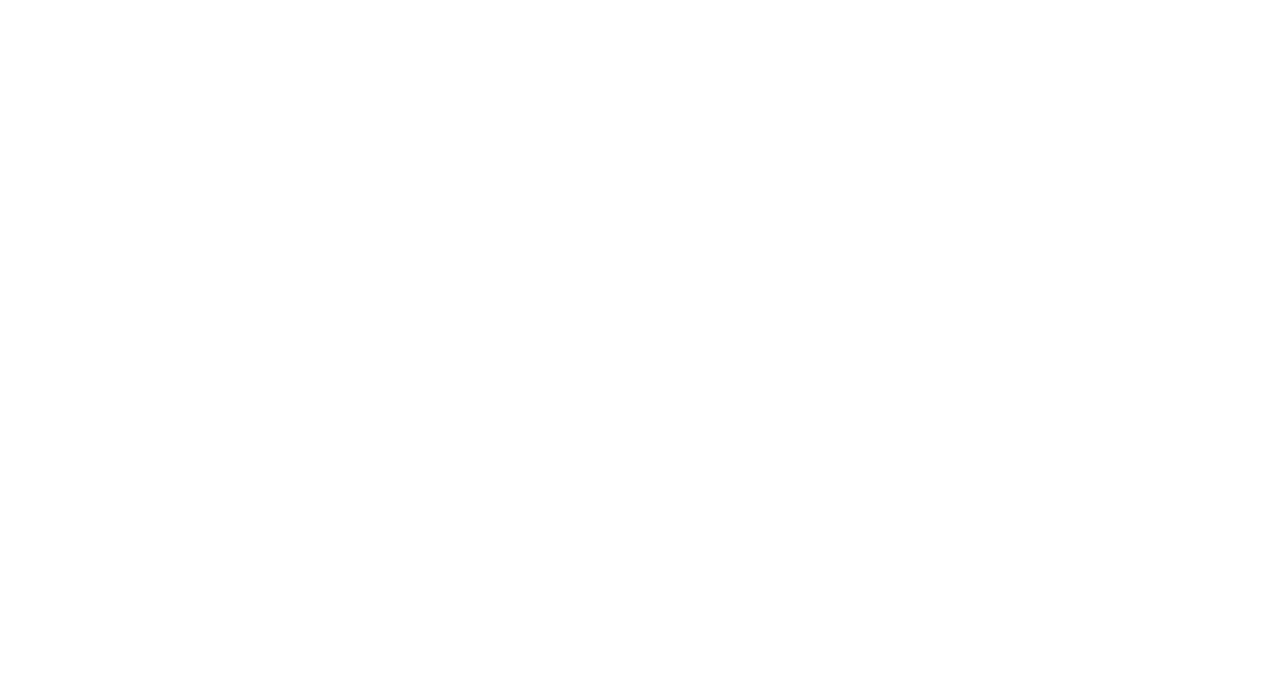
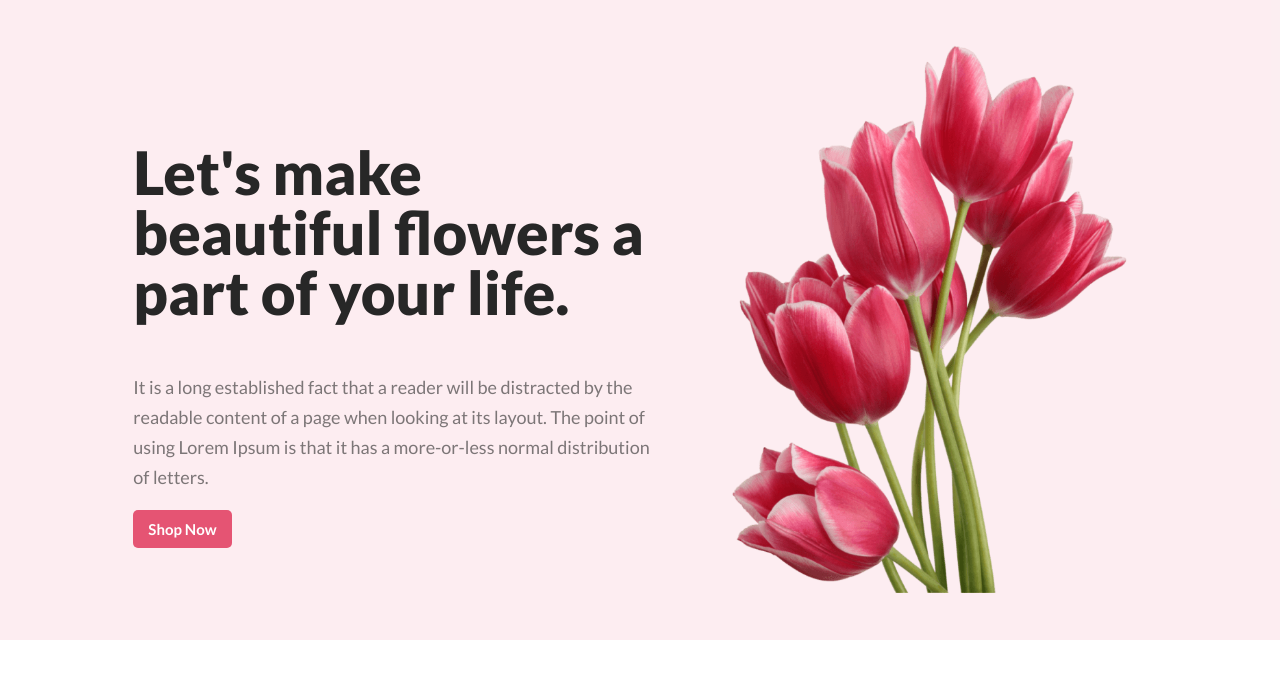
Before and after one commit to AbdullahAlJubair/flower-shop-assignment, a plain HTML site: page index.html in a window 1280 px wide. Drawn offline with Linux system fonts and the light colour scheme.

Commit message:
Banner Section Designed

```diff
--- a/Styles/style.css
+++ b/Styles/style.css
@@ -1,3 +1,45 @@
 * {
     font-family: 'Lato', sans-serif;
 }
+body {
+    margin: 0;
+    padding: 0;
+}
+/*Banner Section Design*/
+.banner {
+    height: 440px;
+    display: flex;
+    align-items: center;
+    justify-content: space-evenly;
+    padding: 100px 80px;
+    background-color: #E554731A;
+}
+.banner-content {
+    width: 525px;
+}
+.banner-title {
+    color: #272727;
+    font-size: 60px;
+    font-weight: 900;
+    line-height: 60px;
+}
+.banner-text {
+    color: rgba(39, 39, 39, 0.60);
+    font-family: Lato;
+    font-size: 18px;
+    font-weight: 400;
+    line-height: 30px; /* 166.667% */
+}
+.banner-image img {
+    width: 435px;
+}
+.primary-btn {
+    padding: 10px 15px;
+    border-radius: 5px;
+    color: #fff;
+    background: #E55473;
+    color: #FFF;
+    font-size: 15px;
+    font-weight: 700;
+    border: 0;
+}
--- a/index.html
+++ b/index.html
@@ -7,11 +7,30 @@
     <!-- Google Font -->
     <link rel="preconnect" href="https://fonts.googleapis.com">
     <link rel="preconnect" href="https://fonts.gstatic.com" crossorigin>
-    <link href="https://fonts.googleapis.com/css2?family=Lato:wght@400;700&display=swap" rel="stylesheet">
+    <link href="https://fonts.googleapis.com/css2?family=Lato:wght@400;700;900&display=swap" rel="stylesheet">
     <!-- Stylesheet -->
     <link rel="stylesheet" href="Styles/style.css">
 </head>
 <body>
+    <header> <!-- Header Section -->
+        <section class="banner">
+            <div class="banner-content">
+                <h1 class="banner-title">Let's make <br> beautiful flowers a part of your life.</h1>
+                <p class="banner-text">
+                    It is a long established fact that a reader will be distracted by the readable content of a page when looking at its layout. The point of using Lorem Ipsum is that it has a more-or-less normal distribution of letters.
+                </p>
+                <button class="primary-btn">Shop Now</button>
+            </div>
+            <div class="banner-image">
+                <img src="Flower Asset/pngwing 10.png" alt="">
+            </div>
+        </section>
+    </header>
+    <main> <!-- Body Section -->
 
+    </main>
+    <footer> <!-- Footer Section -->
+
+    </footer>
 </body>
 </html>
```
